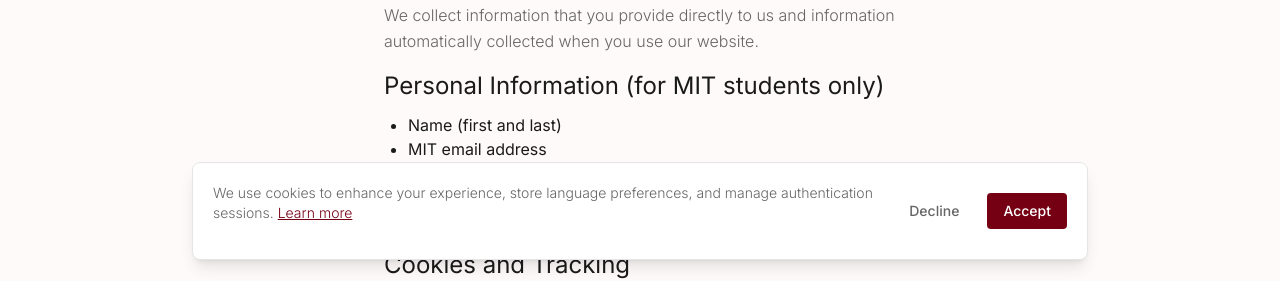
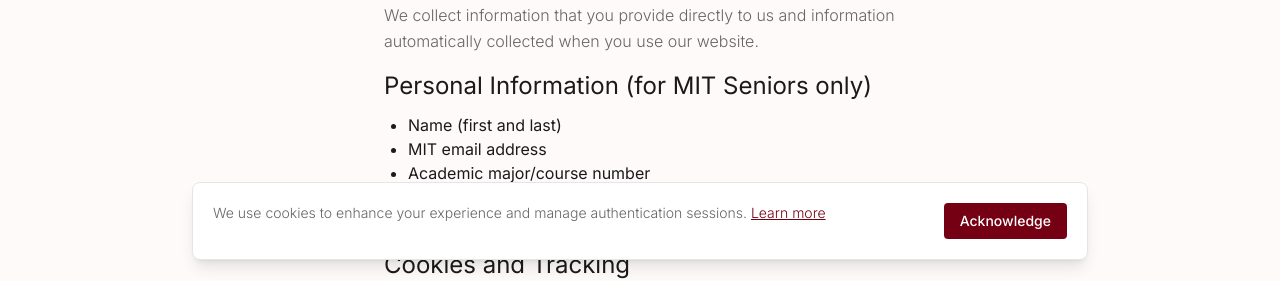
Before and after one commit to MIT-Technique/Technique-Website, a Next.js app: page /privacy in a window 1280 px wide. Shown: the part 524-805 px from the top of the page. Built offline with nearby package versions, Linux system fonts and the light colour scheme; no server answers.

Commit message:
Fixing privacy notice

```diff
--- a/src/app/privacy/page.jsx
+++ b/src/app/privacy/page.jsx
@@ -25,7 +25,7 @@
                 }
               </p>
 
-              <h3>{"Personal Information (for MIT students only)"}</h3>
+              <h3>{"Personal Information (for MIT Seniors only)"}</h3>
               <ul className="list-disc pl-6 mb-4">
                 <li>{"Name (first and last)"}</li>
                 <li>{"MIT email address"}</li>
--- a/src/components/CookieConsent/CookieConsent.jsx
+++ b/src/components/CookieConsent/CookieConsent.jsx
@@ -1,19 +1,18 @@
-'use client';
+"use client";
 
-import { useState, useEffect } from 'react';
-import { usePathname } from 'next/navigation';
+import { useState, useEffect } from "react";
+import { usePathname } from "next/navigation";
 
-
-import Link from 'next/link';
+import Link from "next/link";
 
 export default function CookieConsent() {
   const [isVisible, setIsVisible] = useState(false);
   const pathname = usePathname();
-  const isHomePage = pathname === '/';
+  const isHomePage = pathname === "/";
 
   useEffect(() => {
     // Check if user has already consented
-    const consent = localStorage.getItem('cookie-consent');
+    const consent = localStorage.getItem("cookie-consent");
     if (!consent) {
       // Small delay to avoid flash on page load
       const timer = setTimeout(() => setIsVisible(true), 500);
@@ -22,12 +21,7 @@
   }, []);
 
   const handleAccept = () => {
-    localStorage.setItem('cookie-consent', 'accepted');
-    setIsVisible(false);
-  };
-
-  const handleDecline = () => {
-    localStorage.setItem('cookie-consent', 'declined');
+    localStorage.setItem("cookie-consent", "accepted");
     setIsVisible(false);
   };
 
@@ -36,28 +30,29 @@
   return (
     <div
       className={`fixed bottom-0 left-0 right-0 z-50 p-4 transition-all duration-300 ${
-        isVisible ? 'translate-y-0 opacity-100' : 'translate-y-full opacity-0'
+        isVisible ? "translate-y-0 opacity-100" : "translate-y-full opacity-0"
       }`}
     >
       <div
         className={`max-w-4xl mx-auto rounded-lg shadow-lg border ${
           isHomePage
-            ? 'bg-black/90 backdrop-blur-md border-white/10 text-white'
-            : 'bg-white border-border text-text-primary'
+            ? "bg-black/90 backdrop-blur-md border-white/10 text-white"
+            : "bg-white border-border text-text-primary"
         }`}
       >
         <div className="p-4 sm:p-5 flex flex-col sm:flex-row items-start sm:items-center gap-4">
           <div className="flex-1">
             <p
               className={`text-sm ${
-                isHomePage ? 'text-white/80' : 'text-text-secondary'
+                isHomePage ? "text-white/80" : "text-text-secondary"
               }`}
             >
-              We use cookies to enhance your experience, store language preferences, and manage authentication sessions.{' '}
+              We use cookies to enhance your experience and manage
+              authentication sessions.{" "}
               <Link
                 href={`/privacy`}
                 className={`underline hover:no-underline ${
-                  isHomePage ? 'text-white' : 'text-accent'
+                  isHomePage ? "text-white" : "text-accent"
                 }`}
               >
                 Learn more
@@ -66,24 +61,14 @@
           </div>
           <div className="flex gap-3 w-full sm:w-auto">
             <button
-              onClick={handleDecline}
-              className={`flex-1 sm:flex-none px-4 py-2 text-sm font-medium rounded transition-colors ${
-                isHomePage
-                  ? 'text-white/70 hover:text-white hover:bg-white/10'
-                  : 'text-text-secondary hover:text-text-primary hover:bg-bg-secondary'
-              }`}
-            >
-              Decline
-            </button>
-            <button
               onClick={handleAccept}
               className={`flex-1 sm:flex-none px-4 py-2 text-sm font-medium rounded transition-colors ${
                 isHomePage
-                  ? 'bg-white text-black hover:bg-white/90'
-                  : 'bg-accent text-white hover:bg-accent/90'
+                  ? "bg-white text-black hover:bg-white/90"
+                  : "bg-accent text-white hover:bg-accent/90"
               }`}
             >
-              Accept
+              Acknowledge
             </button>
           </div>
         </div>
```
